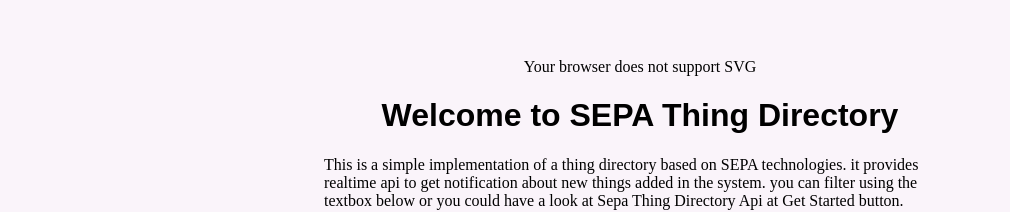
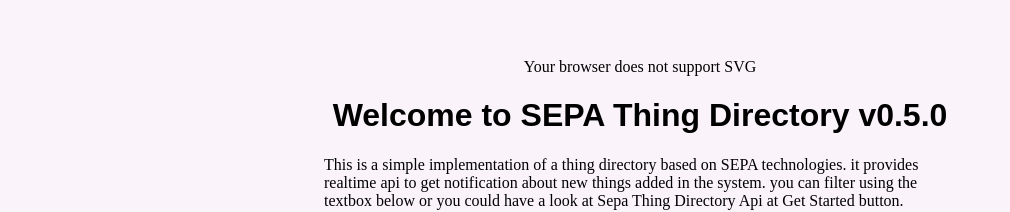
Before and after one commit to relu91/SEPAThingDir, a website: page web/index.html in a window 1280 px wide. Shown: the top 212 px of the page, without its empty margins (0-1010 px from the left). Drawn offline with nearby package versions, Linux system fonts and the light colour scheme; a web font is replaced by a local one.

Commit message:
Modify test change for deploy

```diff
--- a/web/index.html
+++ b/web/index.html
@@ -141,7 +141,7 @@
         <object id="icon" type="image/svg+xml" data="web/thingdir.svg">
             Your browser does not support SVG
         </object>
-        <h1>Welcome to SEPA Thing Directory</h1>
+        <h1>Welcome to SEPA Thing Directory v0.5.0</h1>
         <p>This is a simple implementation of a thing directory based on SEPA technologies.
             it provides realtime api to get notification about new things added in the system.
             you can filter using the textbox below or you could have a look at Sepa Thing Directory
```
